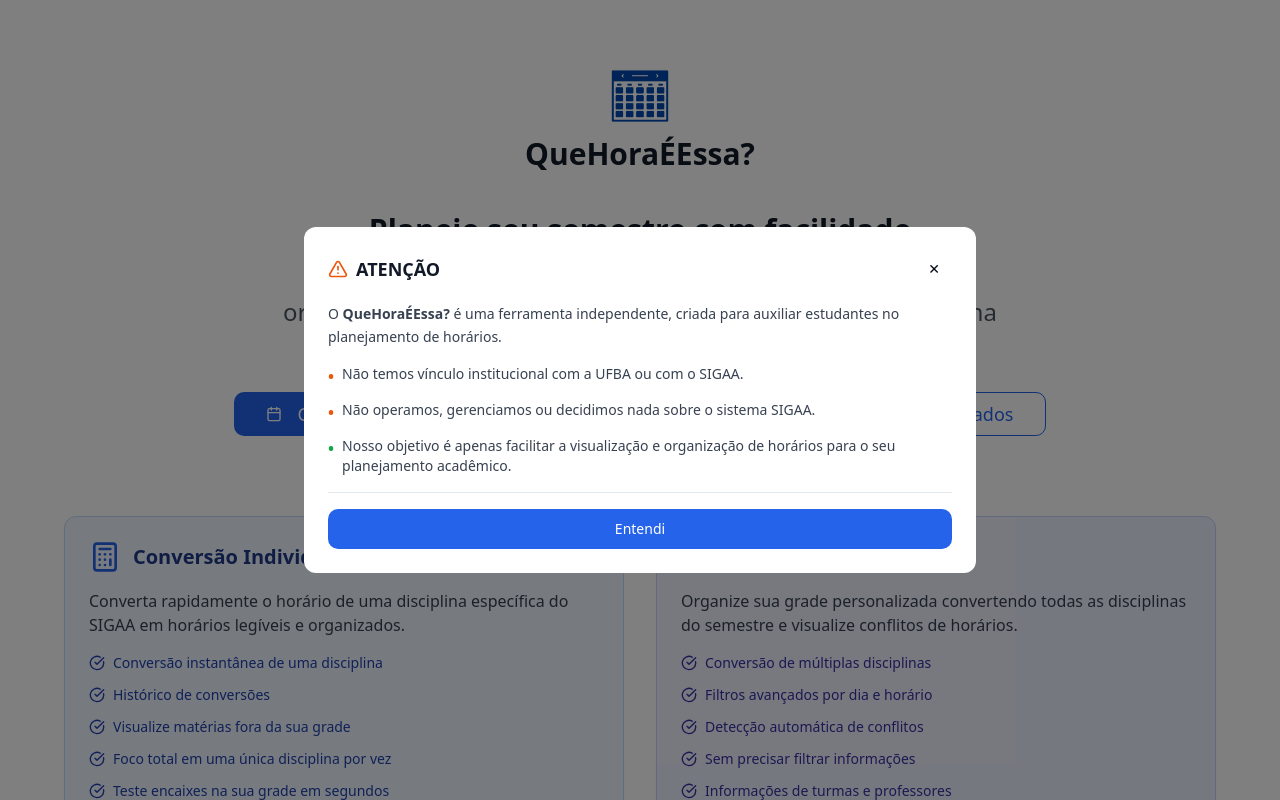
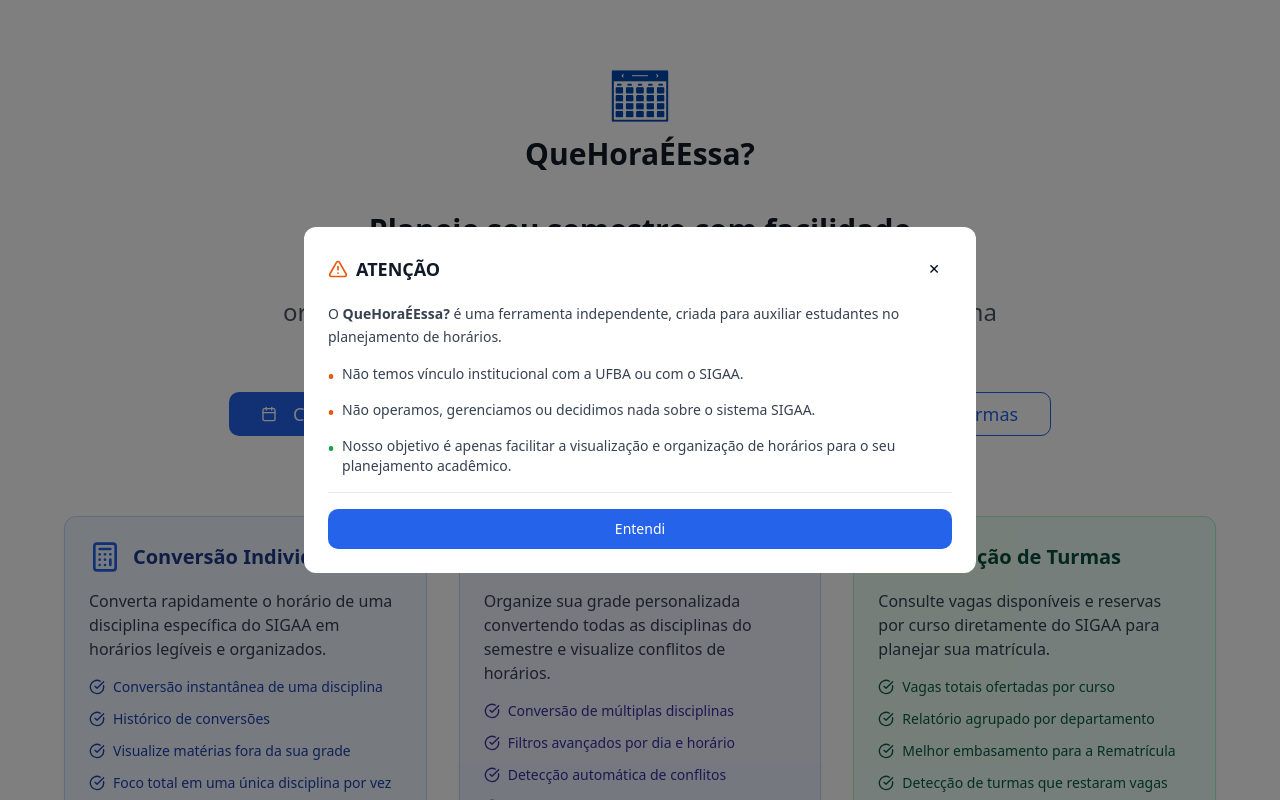
Before and after one commit to ic-ufba/que-hora-e-essa, a React (Vite) app: page / in a window 1280 px wide. Shown: the top 800 px of the page. Built offline with nearby package versions, Linux system fonts and the light colour scheme.

Commit message:
complemento da nova função

```diff
--- a/src/pages/Home.tsx
+++ b/src/pages/Home.tsx
@@ -200,7 +200,7 @@
             className="px-8 py-3 text-lg w-full sm:w-auto border-blue-600 text-blue-600 hover:bg-blue-50"
           >
             <BookOpen className="w-5 h-5 mr-2" />
-            Como Coletar Dados
+            Como Coletar Turmas
           </Button>
         </div>
         <p className="text-sm text-gray-600 mt-3 text-center">Escolha entre conversão individual ou completa</p>
@@ -208,7 +208,7 @@
 
       {/* Funcionalidades principais */}
       <section className="max-w-6xl mx-auto px-4 md:px-0 mb-12">
-        <div className="grid grid-cols-1 lg:grid-cols-2 gap-8">
+        <div className="grid grid-cols-1 lg:grid-cols-3 gap-8">
           {/* Conversão Individual */}
           <div className="rounded-xl border border-blue-200 bg-blue-50 p-6 shadow-sm">
             <div className="flex items-center gap-3 mb-4">
@@ -282,6 +282,43 @@
               <p className="text-xs text-indigo-800">Planejar todo o semestre, visualizar conflitos e organizar sua grade de forma eficiente.</p>
             </div>
           </div>
+
+          {/* Alocação de Turmas */}
+          <div className="rounded-xl border border-emerald-200 bg-emerald-50 p-6 shadow-sm">
+            <div className="flex items-center gap-3 mb-4">
+              <Users className="w-8 h-8 text-emerald-600" />
+              <h2 className="text-xl font-bold text-emerald-900">Alocação de Turmas</h2>
+            </div>
+            <p className="text-gray-700 mb-4">Consulte vagas disponíveis e reservas por curso diretamente do SIGAA para planejar sua matrícula.</p>
+
+            <div className="space-y-3 mb-6">
+              <div className="flex items-center gap-2 text-sm text-emerald-800">
+                <CheckCircle className="w-4 h-4" />
+                <span>Vagas totais ofertadas por curso</span>
+              </div>
+              <div className="flex items-center gap-2 text-sm text-emerald-800">
+                <CheckCircle className="w-4 h-4" />
+                <span>Relatório agrupado por departamento</span>
+              </div>
+              <div className="flex items-center gap-2 text-sm text-emerald-800">
+                <CheckCircle className="w-4 h-4" />
+                <span>Melhor embasamento para a Rematrícula</span>
+              </div>
+              <div className="flex items-center gap-2 text-sm text-emerald-800">
+                <CheckCircle className="w-4 h-4" />
+                <span>Detecção de turmas que restaram vagas</span>
+              </div>
+              <div className="flex items-center gap-2 text-sm text-emerald-800">
+                <CheckCircle className="w-4 h-4" />
+                <span>Interface intuitiva</span>
+              </div>
+            </div>
+
+            <div className="bg-emerald-100 p-3 rounded-lg">
+              <p className="text-sm text-emerald-900 font-medium mb-2">Ideal para:</p>
+              <p className="text-xs text-emerald-800">Verificar vagas disponíveis antes da rematrícula e planejar suas disciplinas com uma base real.</p>
+            </div>
+          </div>
         </div>
       </section>
 
@@ -335,6 +372,11 @@
             <Calendar className="w-12 h-12 text-red-600 mx-auto mb-3" />
             <h3 className="font-semibold text-gray-900 mb-2">Grade Visual</h3>
             <p className="text-sm text-gray-600">Visualize sua grade semanal em formato de calendário interativo</p>
+          </div>
+          <div className="text-center">
+            <Users className="w-12 h-12 text-emerald-600 mx-auto mb-3" />
+            <h3 className="font-semibold text-gray-900 mb-2">Alocação de Turmas</h3>
+            <p className="text-sm text-gray-600">Consulte vagas disponíveis e reservas por curso no SIGAA</p>
           </div>
         </div>
       </section>
@@ -393,7 +435,7 @@
             <div className="flex items-center justify-between mb-4">
               <div className="flex items-center gap-2">
                 <BookOpen className="w-5 h-5" />
-                <h3 className="text-lg font-bold">Como coletar dados no SIGAA</h3>
+                <h3 className="text-lg font-bold">Como coletar turmas no SIGAA</h3>
               </div>
               <Button variant="ghost" size="sm" onClick={() => setShowTutorialModal(false)}>
                 ✕
--- a/src/pages/NotFound.tsx
+++ b/src/pages/NotFound.tsx
@@ -32,7 +32,7 @@
             <Button variant="outline" asChild>
               <Link to="/planejador">
                 <ArrowLeft className="w-4 h-4 mr-2" />
-                Conversão Simples
+                Comece seu planejamento
               </Link>
             </Button>
       </div>
--- a/src/pages/PlanejadorSemestral.tsx
+++ b/src/pages/PlanejadorSemestral.tsx
@@ -14,6 +14,7 @@
   ExternalLink,
   Calculator,
   History,
+  Users,
 } from "lucide-react";
 import { parseSigaaText, turmaToDisciplina, Turma, parseHorarios, Disciplina } from "@/utils/sigaaParser";
 import { GradeHoraria } from "@/components/GradeHoraria";
@@ -48,6 +49,7 @@
   const [historicoDisciplinas, setHistoricoDisciplinas] = useState<Disciplina[]>([]);
   const [showFormatoEsperado, setShowFormatoEsperado] = useState(false);
   const [showInstrucoes, setShowInstrucoes] = useState(false);
+  const [showInstrucoesAlocacao, setShowInstrucoesAlocacao] = useState(false);
   const [showInputSection, setShowInputSection] = useState(true);
 
   // Estados para histórico de cursos consultados
@@ -858,7 +860,7 @@
                 onClick={() => setModoConversao('alocacao')}
                 className="flex-1 md:flex-none"
               >
-                <Calendar className="w-4 h-4 mr-2" />
+                <Users className="w-4 h-4 mr-2" />
                 <span className="hidden sm:inline">Alocação</span>
                 <span className="sm:hidden">Alocação</span>
             </Button>
@@ -1001,15 +1003,22 @@
                       <CardContent className="space-y-4">
                         {/* Instruções específicas para alocação */}
                         <div className="bg-blue-50 border border-blue-200 rounded-lg p-3 md:p-4">
-                          <div className="flex items-center gap-2 mb-2">
-                            <BookOpen className="w-4 h-4 text-blue-600" />
-                            <span className="text-sm font-semibold text-blue-800">Instruções</span>
-                          </div>
-                          <div className="text-xs md:text-sm text-blue-700 space-y-1">
-                            <p>1. Acesse a página de turmas no SIGAA (<button onClick={() => setShowAlocacaoTutorialModal(true)} className="text-blue-600 underline hover:text-blue-800">Como acessar as alocações no SIGAA</button>)</p>
-                            <p>2. Pressione <kbd className="px-1 py-0.5 bg-blue-100 rounded text-xs">Ctrl+A</kbd> para selecionar todo o conteúdo e pressione <kbd className="px-1 py-0.5 bg-blue-100 rounded text-xs">Ctrl+C</kbd> para copiar (se tiver no Desktop) / Pressione em um texto da tela e pressione em <kbd className="px-1 py-0.5 bg-blue-100 rounded text-xs">Selecionar tudo</kbd> (se tiver no Mobile)</p>
-                            <p>3. Cole o conteúdo no campo abaixo</p>
-                          </div>
+                          <button
+                            onClick={() => setShowInstrucoesAlocacao(!showInstrucoesAlocacao)}
+                            className="flex items-center justify-between w-full text-left"
+                          >
+                            <div className="flex items-center gap-2">
+                              <h4 className="font-semibold text-blue-800 text-sm md:text-base">Instruções</h4>
+                            </div>
+                            <span className="text-blue-600">{showInstrucoesAlocacao ? '−' : '+'}</span>
+                          </button>
+                          {showInstrucoesAlocacao && (
+                            <div className="text-xs md:text-sm text-blue-700 space-y-1 mt-3">
+                              <p>1. Acesse a página de consultar turma no SIGAA (<button onClick={() => setShowAlocacaoTutorialModal(true)} className="text-blue-600 underline hover:text-blue-800">Como acessar as alocações no SIGAA</button>)</p>
+                              <p>2. Pressione <kbd className="px-1 py-0.5 bg-blue-100 rounded text-xs">Ctrl+A</kbd> para selecionar todo o conteúdo e pressione <kbd className="px-1 py-0.5 bg-blue-100 rounded text-xs">Ctrl+C</kbd> para copiar (se tiver no Desktop) / Pressione em um texto da tela e pressione em <kbd className="px-1 py-0.5 bg-blue-100 rounded text-xs">Selecionar tudo</kbd> (se tiver no Mobile)</p>
+                              <p>3. Cole o conteúdo no campo abaixo</p>
+                            </div>
+                          )}
                         </div>
 
                         <div className="space-y-2">
@@ -1023,7 +1032,7 @@
                           />
                         </div>
                         <Button onClick={handleConverterAlocacao} className="w-full">
-                          <Calendar className="w-4 h-4 mr-2" />
+                          <Users className="w-4 h-4 mr-2" />
                           Gerar Alocação
                         </Button>
                       </CardContent>
@@ -2118,7 +2127,7 @@
             <div className="flex items-center justify-between mb-4">
               <div className="flex items-center gap-2">
                 <BookOpen className="w-5 h-5" />
-                <h3 className="text-lg font-bold">Como coletar dados no SIGAA</h3>
+                <h3 className="text-lg font-bold">Como coletar turmas no SIGAA</h3>
               </div>
               <Button variant="ghost" size="sm" onClick={() => setShowTutorialModal(false)}>
                 ✕
@@ -2205,6 +2214,78 @@
           </div>
         </div>
       )}
+
+      {/* Modal de tutorial para alocação */}
+      {showAlocacaoTutorialModal && (
+        <div className="fixed inset-0 bg-black/50 flex items-center justify-center z-50 p-4" onClick={() => setShowAlocacaoTutorialModal(false)}>
+          <div className="bg-background rounded-lg p-4 w-full max-w-sm max-h-[85vh] overflow-y-auto md:max-w-3xl md:p-6" onClick={(e) => e.stopPropagation()}>
+            <div className="flex items-center justify-between mb-4">
+              <div className="flex items-center gap-2">
+                <BookOpen className="w-5 h-5" />
+                <h3 className="text-lg font-bold">Como acessar as alocações no SiGAA</h3>
+              </div>
+              <Button variant="ghost" size="sm" onClick={() => setShowAlocacaoTutorialModal(false)}>
+                ✕
+              </Button>
+            </div>
+
+            <div className="space-y-4">
+              <p className="text-sm text-muted-foreground mb-4">
+                Siga estes passos para extrair os dados corretamente do sistema da UFBA
+              </p>
+
+              <div className="space-y-3">
+                <div className="flex items-start gap-3">
+                  <div className="w-6 h-6 bg-primary text-primary-foreground rounded-full flex items-center justify-center text-sm font-bold flex-shrink-0">1</div>
+                  <div>
+                    <p className="font-medium text-sm">Acesse o SIGAA</p>
+                    <a href="https://sigaa.ufba.br/sigaa/verTelaLogin.do" target="_blank" rel="noopener noreferrer" className="text-xs text-primary hover:underline flex items-center gap-1 mt-1">
+                      sigaa.ufba.br/sigaa/verTelaLogin.do
+                      <ExternalLink className="w-3 h-3" />
+                    </a>
+                  </div>
+                </div>
+                <div className="flex items-start gap-3">
+                  <div className="w-6 h-6 bg-primary text-primary-foreground rounded-full flex items-center justify-center text-sm font-bold flex-shrink-0">2</div>
+                  <div>
+                    <p className="font-medium text-sm">Faça o login com seu <strong>Usuário e Senha</strong></p>
+                  </div>
+                </div>
+                <div className="flex items-start gap-3">
+                  <div className="w-6 h-6 bg-primary text-primary-foreground rounded-full flex items-center justify-center text-sm font-bold flex-shrink-0">3</div>
+                  <div>
+                    <p className="font-medium text-sm">No menu superior, vá em <strong>Ensino &gt; Turmas &gt; Consultas Gerais &gt; Consultar Turma</strong></p>
+                  </div>
+                </div>
+                <div className="flex items-start gap-3">
+                  <div className="w-6 h-6 bg-primary text-primary-foreground rounded-full flex items-center justify-center text-sm font-bold flex-shrink-0">4</div>
+                  <div>
+                    <p className="font-medium text-sm">No campo <strong>"Ofertadas ao curso"</strong> selecione o curso que deseja</p>
+                  </div>
+                </div>
+                <div className="flex items-start gap-3">
+                  <div className="w-6 h-6 bg-primary text-primary-foreground rounded-full flex items-center justify-center text-sm font-bold flex-shrink-0">5</div>
+                  <div>
+                    <p className="font-medium text-sm">Marque o campo <strong>"Exibir resultado da consulta em formato de relatório agrupado por departamento e incluir reservas"</strong></p>
+                  </div>
+                </div>
+                <div className="flex items-start gap-3">
+                  <div className="w-6 h-6 bg-primary text-primary-foreground rounded-full flex items-center justify-center text-sm font-bold flex-shrink-0">6</div>
+                  <div>
+                    <p className="font-medium text-sm">Clique em <strong>Buscar</strong></p>
+                  </div>
+                </div>
+                <div className="flex items-start gap-3">
+                  <div className="w-6 h-6 bg-primary text-primary-foreground rounded-full flex items-center justify-center text-sm font-bold flex-shrink-0">7</div>
+                  <div>
+                    <p className="font-medium text-sm">Copie todo o <strong>bloco de informações</strong> da(s) matéria(s)</p>
+                  </div>
+                </div>
+              </div>
+            </div>
+          </div>
+        </div>
+      )}
     </>
   );
 };
```
Also changed, not shown: 1 other file (tests, documents, lock files or other folders).
